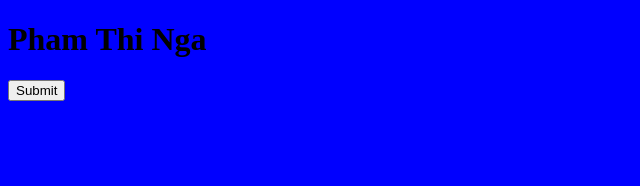
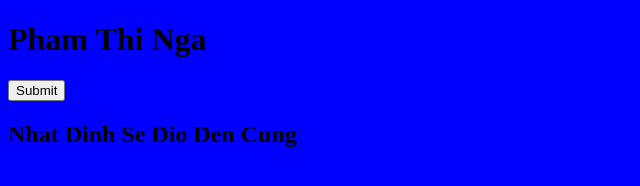
Before and after one commit to ngaptph19327/Hoc_gitHub_YT, a plain HTML site: page index.html in a window 1280 px wide. Shown: the whole page, without its empty margins (0-640 px from the left). Drawn offline with Linux system fonts and the light colour scheme.

Commit message:
them h2 new

```diff
--- a/index.html
+++ b/index.html
@@ -13,6 +13,7 @@
 <body>
     <h1>Pham Thi Nga</h1>
     <button>Submit</button>
+    <h2>Nhat Dinh Se Dio Den Cung</h2>
 
 </body>
 
```
